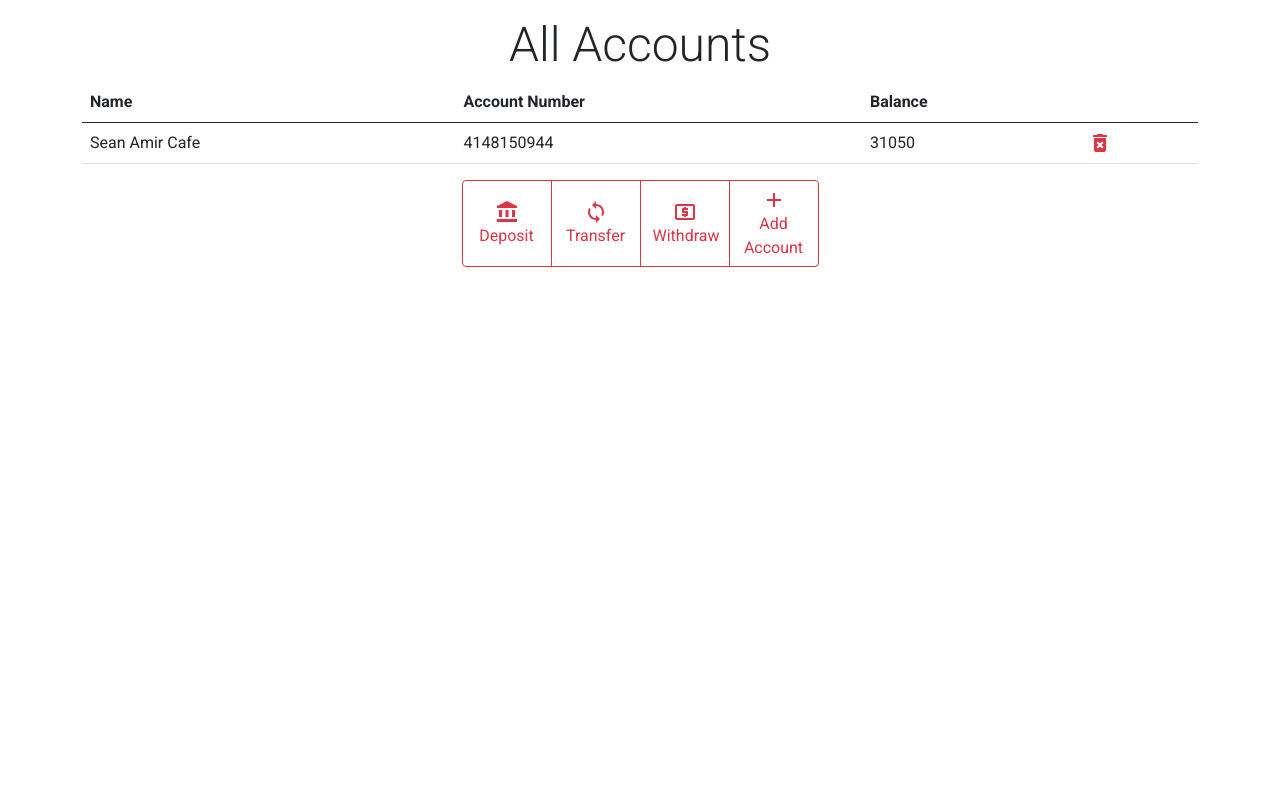
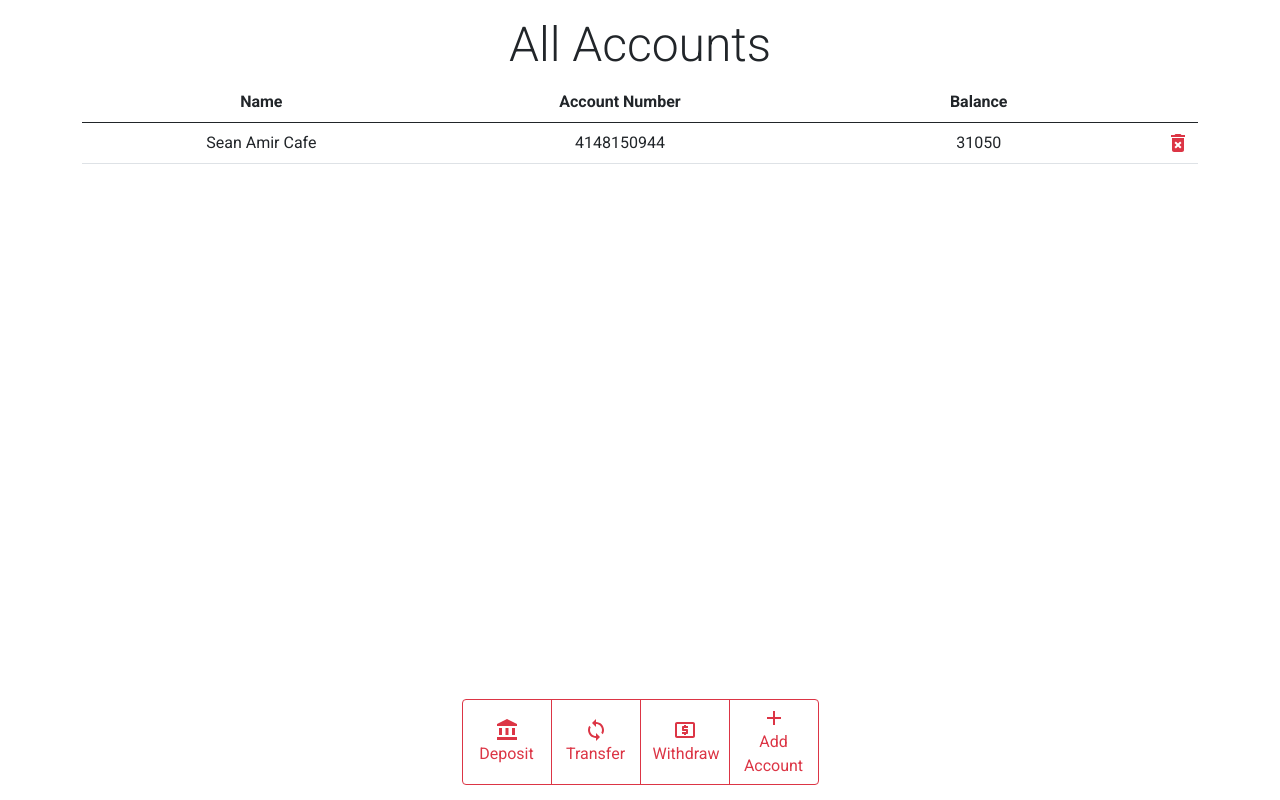
Before and after one commit to seanamir30/avion-banking-app, a React (Create React App) app: page /admin in a window 1280 px wide. Built offline with nearby package versions, Linux system fonts and the light colour scheme.

Commit message:
Made admin page's height fixed

```diff
--- a/src/App.css
+++ b/src/App.css
@@ -1,4 +1,25 @@
 @import url('https://fonts.googleapis.com/css2?family=Montserrat:wght@800;900&display=swap');
+
+/* scroll */
+/* width */
+::-webkit-scrollbar {
+    width: 1px;
+  }
+
+  /* Track */
+  ::-webkit-scrollbar-track {
+    background: #f1f1f1;
+  }
+
+  /* Handle */
+  ::-webkit-scrollbar-thumb {
+    background: #888;
+  }
+
+  /* Handle on hover */
+  ::-webkit-scrollbar-thumb:hover {
+    background: #555;
+  }
 
 body {
     font-family: "Roboto", sans-serif;
@@ -12,6 +33,9 @@ body {
     width: 90px;
 }
 
+tr {
+    height: 10px;
+}
 .confirmationModal {
     width: 100%;
     position: absolute;
@@ -67,7 +91,21 @@ body {
     box-shadow: none;
 }
 
+.accountsTable{
+    display: block;
+    height: 70vh;
+    overflow: auto;
+}
 
+thead,tbody tr{
+    display: table;
+    width: 100%;
+    table-layout: fixed;
+}
+
+.deleteCol{
+    width: 40px;
+}
 /* Menu */
 
 .wrapper {
--- a/src/components/AccountsTable.js
+++ b/src/components/AccountsTable.js
@@ -10,14 +10,14 @@ const AccountsTable = ({updateTable,allAccounts}) => {
   };
 
   return (
-    <tbody>
+    <tbody  className="accountsTable">
       {allAccounts
         .map((account) => (
           <tr key={account.id}>
             <td>{account.name}</td>
             <td>{account.id}</td>
             <td>{account.balance}</td>
-            <td>
+            <td className="deleteCol">
               <DeleteForeverIcon
                 style={{ color: "#dc3545", cursor: "pointer" }}
                 onClick={() => {
--- a/src/components/Admin.js
+++ b/src/components/Admin.js
@@ -32,13 +32,13 @@ const Accounts = () => {
     <div className="container mt-3">
       <AddAccountModal updateTable={updateTable}/>
       <h2 className="text-center display-5">All Accounts</h2>
-      <table className="table">
+      <table  className="table text-center">
         <thead>
           <tr>
             <th>Name</th>
             <th>Account Number</th>
             <th>Balance</th>
-            <th></th>
+            <th className="deleteCol"></th>
           </tr>
         </thead>
         <AccountsTable allAccounts={allAccounts} updateTable={updateTable}/>
```
